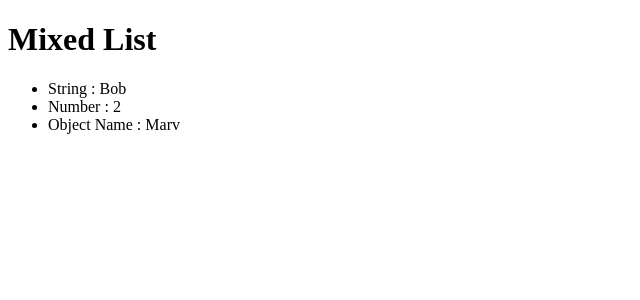
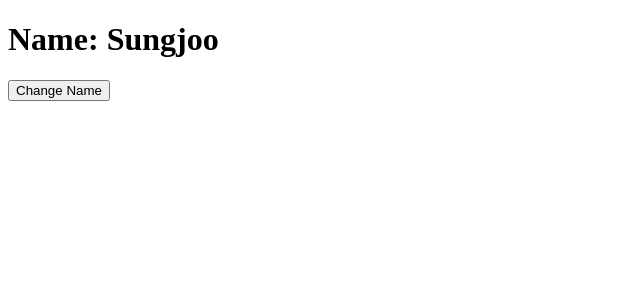
Before and after one commit to TemirovaAzima/typescript-react, a React (Vite) app: page / in a window 1280 px wide. Shown: the top 300 px of the page, without its empty margins (0-640 px from the left). Built offline with nearby package versions, Linux system fonts and the light colour scheme.

Commit message:
explicitly defining type and writing prevState

```diff
--- a/src/components/Person.tsx
+++ b/src/components/Person.tsx
@@ -1,18 +1,23 @@
+import {useState} from "react";
 
+type User = {
+    name : string;
+}
 const Person = () => {
-    const mixedArray: (string | number | {name : string})[] = ["Bob", 2, {name: "Marv"}]
+    const [user, setUser] = useState<User>({name: "Sungjoo"});
+    // const changeName = (): void=>{
+    //     setUser({...user, name: "Ironheart"} as User);
+    // }
+    // const changeName = (): void=>{
+    //     setUser((prev : {name: string})=>( {...prev, name : prev.name === "Sungjoo" ?  "Evelyn Ha" : "Sungjoo"}))
+    // }
+    const changeName = (): void =>{
+        setUser((prev: User)=> ({...prev, name : prev.name === "Sungjoo" ? "Evelyn Ha" : "Sungjoo"}))
+    }
     return (
         <div>
-            <h1>Mixed List</h1>
-            <ul>
-                {mixedArray.map((item: string | number | {name: string})=>(
-                    <li key={Math.random()}>
-                        {typeof item === "string" && `String : ${item}`}
-                        {typeof item === "number" && `Number : ${item}`}
-                        {typeof item === "object" && `Object Name : ${item.name}`}
-                    </li>
-                ))}
-            </ul>
+            <h1>Name: {user.name}</h1>
+            <button onClick={changeName}>Change Name</button>
         </div>
     )
 }
```
